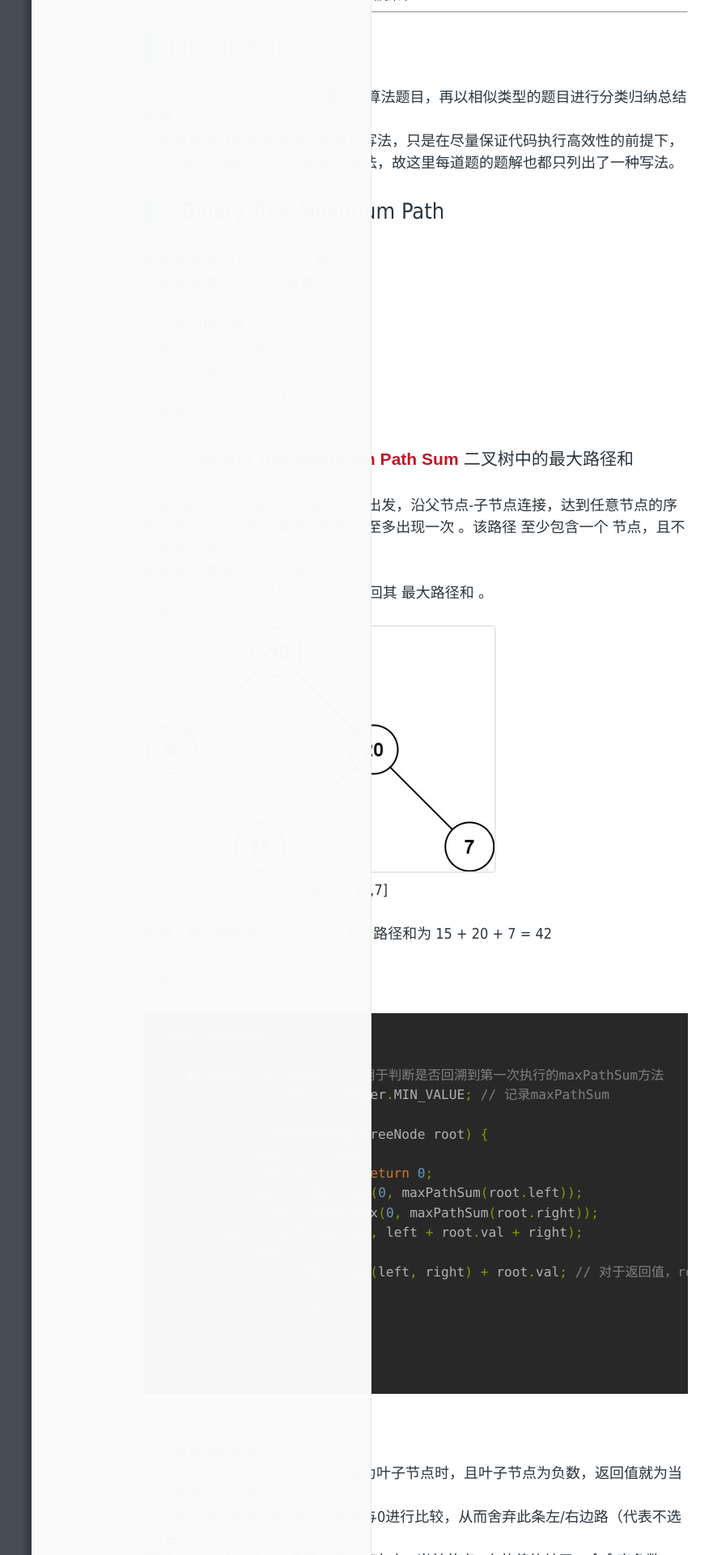
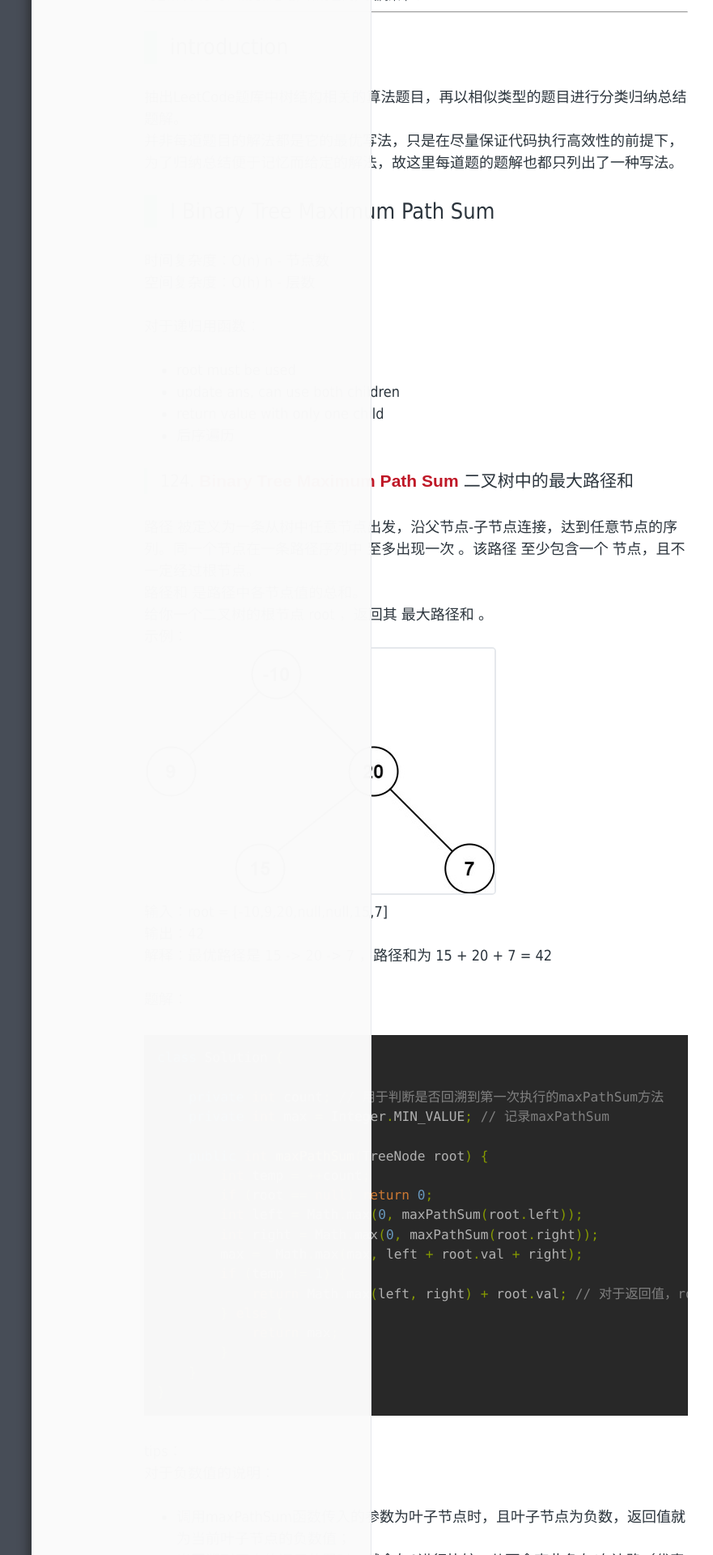
Before and after one commit to YuJie2020/yujie2020.github.io, a Jekyll site: the page built from _posts/技术/2021-04-02-tree-algorithm.md, in a window 1280 px wide. Shown: the part 375-2295 px from the top of the page at 81% size, without its empty margins (126-1007 px from the left). Built offline with Jekyll 4.4.1, drawn with Linux system fonts in a browser that asks for light colours; comment, search, counter and statistics services are not loaded.

Commit message:
update blog-tree 4

```diff
--- a/_posts/技术/2021-04-02-tree-algorithm.md
+++ b/_posts/技术/2021-04-02-tree-algorithm.md
@@ -9,15 +9,16 @@
 抽出LeetCode题库中树结构相关的算法题目，再以相似类型的题目进行分类归纳总结题解。
 并非每道题目的解法都是它的最优写法，只是在尽量保证代码执行高效性的前提下，为了归纳总结便于记忆而给定的解法，故这里每道题的题解也都只列出了一种写法。
 
-## Ⅰ Binary Tree Maximum Path
+## Ⅰ Binary Tree Maximum Path Sum
 时间复杂度：O(n)	n - 节点数
 空间复杂度：O(h)	h - 层数
 
 对于递归用函数：
-        root must be used
-        update ans, can use both children
-        return value with only one child
-        后序遍历
+
+- root must be used
+- update ans, can use both children
+- return value with only one child
+- 后序遍历
 
 ### 124. [Binary Tree Maximum Path Sum](https://leetcode-cn.com/problems/binary-tree-maximum-path-sum/) 二叉树中的最大路径和
 
@@ -55,9 +56,10 @@
 
 tips：
 对于负数值的说明：
-        调用maxPathSum函数传入的参数为叶子节点时，且叶子节点为负数，返回值就为当前叶子节点的负数值；
-        当回溯到原来的调用位置时，就会与0进行比较，从而舍弃此条左/右边路（代表不选左/右节点）；
-        更新max值时就不一定是历史最大值与左+当前节点+右的值比较了，会舍弃负数值，变为历史最大值与当前节点或者左+当前节点或当前节点+右比较。
+
+- 调用maxPathSum函数传入的参数为叶子节点时，且叶子节点为负数，返回值就为当前叶子节点的负数值；
+- 当回溯到原来的调用位置时，就会与0进行比较，从而舍弃此条左/右边路（代表不选左/右节点）；
+- 更新max值时就不一定是历史最大值与左+当前节点+右的值比较了，会舍弃负数值，变为历史最大值与当前节点或者左+当前节点或当前节点+右比较。
 
 ### 687. [Longest Univalue Path](https://leetcode-cn.com/problems/longest-univalue-path/) 最长同值路径
 
```
